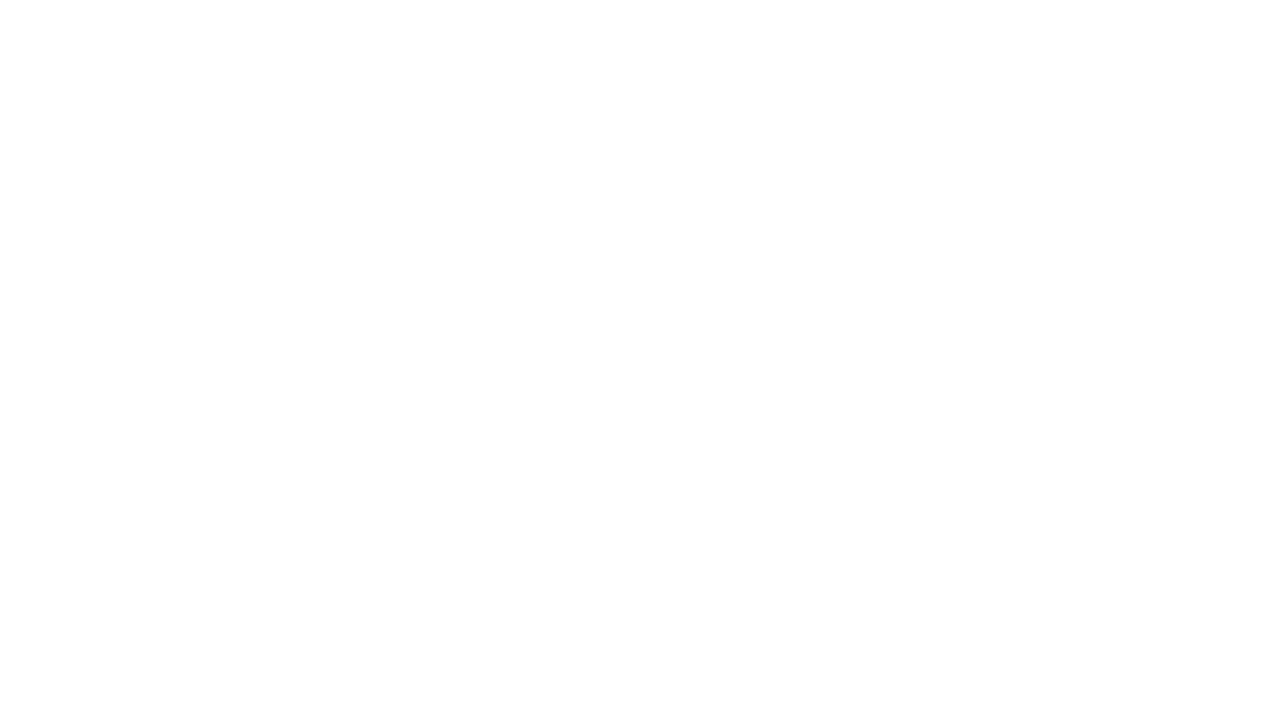
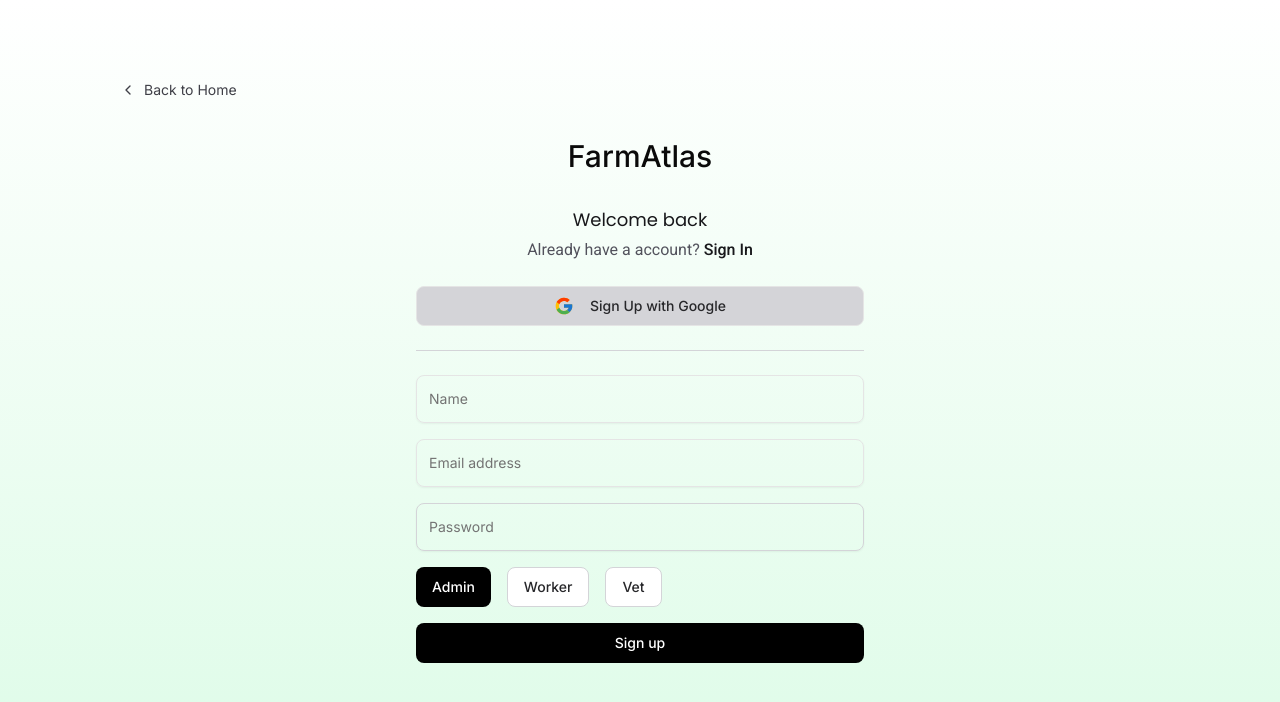
Before and after one commit to prithvikings/farmatlas, a React app in the folder frontend/: page /Signup in a window 1280 px wide. Before the commit this address had no page. Shown: the top 702 px of the page. Built offline with nearby package versions, Linux system fonts and the light colour scheme; the HTML template or start-up script is replaced by a standard one.

Commit message:
Completed The frontend design of signup and signin

```diff
--- a/frontend/package.json
+++ b/frontend/package.json
@@ -23,6 +23,7 @@
     "motion": "^12.23.25",
     "react": "^19.2.0",
     "react-dom": "^19.2.0",
+    "react-icons": "^5.5.0",
     "react-markdown": "^10.1.0",
     "react-router-dom": "^7.10.1",
     "tailwind-animate": "^0.2.10",
--- a/frontend/src/App.jsx
+++ b/frontend/src/App.jsx
@@ -3,6 +3,8 @@ import { Route, Routes } from "react-router-dom";
 import Landing from './page/Landing'
 import Support from './page/Support'
 import SupportBlog from './components/Landing/SupportBlog';
+import Signin from './page/Signin';
+import Signup from './page/Signup';
 
 const App = () => {
 
@@ -11,6 +13,8 @@ const App = () => {
       <Route path="/" element={<Landing />} />
       <Route path='/support' element={<Support />} />
       <Route path="/support/:supportname" element={<SupportBlog />} />
+      <Route path='/get-started' element={<Signin />} />
+      <Route path='/Signup' element={<Signup />} />
     </Routes>
   )
 }
--- a/frontend/src/components/BentoItem.jsx
+++ b/frontend/src/components/BentoItem.jsx
@@ -42,20 +42,20 @@ export function BentoItem() {
   return (
     <div className="grid grid-cols-2 p-10 md:grid-cols-3 gap-4">
       <AnimatedBackground
-        className="rounded-lg bg-zinc-200 dark:bg-zinc-800"
+        className="rounded-lg bg-zinc-200 dark:bg-zinc-900"
         transition={{ type: 'spring', bounce: 0.2, duration: 0.6 }}
         enableHover
       >
         {ITEMS.map((item) => (
           <div
             key={item.id}
-            className={`bento-item bg-zinc-300 px-4 py-6 rounded-lg ${item.className}`}
+            className={`bento-item bg-zinc-300 dark:bg-zinc-800 px-4 py-6 rounded-lg ${item.className}`}
             data-id={`card-${item.id}`}
           >
             <h3 className="font-poppins text-lg font-medium text-zinc-800 dark:text-zinc-50">
               {item.title}
             </h3>
-            <p className="font-inter text-sm mt-4 text-zinc-700 dark:text-zinc-400">
+            <p className="font-inter text-sm mt-4 text-zinc-700 dark:text-zinc-300">
               {item.description}
             </p>
           </div>
--- a/frontend/src/components/Landing/Features.jsx
+++ b/frontend/src/components/Landing/Features.jsx
@@ -27,12 +27,12 @@ const Features = () => {
         {cardInfo.map(card => (
           <BorderTrailCard1
             key={card.id}
-            className="bg-gray-100 p-6 rounded-lg shadow-md hover:shadow-xl transition duration-300"
+            className="bg-gray-100 dark:bg-gray-700 p-6 rounded-lg shadow-md hover:shadow-xl transition duration-300"
           >
             <h2 className="font-poppins text-xl font-medium mb-2">
               {card.title}
             </h2>
-            <p className="font-inter text-sm text-zinc-700">
+            <p className="font-inter text-sm text-zinc-700 dark:text-zinc-300">
               {card.desc}
             </p>
           </BorderTrailCard1>
--- a/frontend/src/components/ui/button.jsx
+++ b/frontend/src/components/ui/button.jsx
@@ -19,6 +19,7 @@ const buttonVariants = cva(
         ghost: "hover:bg-accent hover:text-accent-foreground",
         link: "text-primary underline-offset-4 hover:underline",
         btntheme: "bg-green-600 text-white hover:bg-green-700",
+        kala:"bg-black text-white hover:bg-zinc-900",
       },
       size: {
         default: "h-10 px-4 py-2",
--- /dev/null
+++ b/frontend/src/page/Signin.jsx
@@ -0,0 +1,68 @@
+import { Button } from "../components/ui/button";
+import { Input } from "../components/ui/input";
+import { Link } from "react-router-dom";
+import { FcGoogle } from "react-icons/fc";
+import { ChevronLeft } from "lucide-react";
+import { useState } from "react";
+
+
+const Signin = () => {
+  const [Error, setError] = useState(false);
+  return (
+    <div className="relative min-h-screen flex flex-col justify-center items-center px-4 bg-gradient-to-b from-white to-green-200/50">
+      <Link to="/" className="text-zinc-700 hover:text-zinc-900 transition duration-300 absolute z-100 top-20 left-30 font-inter text-sm flex items-center"><ChevronLeft className="size-4 mr-2" /> Back to Home</Link>
+      <h1 className="text-3xl font-medium font-inter mb-8">FarmAtlas</h1>
+
+      {/* Auth card area */}
+      <div className="flex flex-col items-center w-full max-w-md gap-6">
+        <div className="text-center space-y-1">
+          <h2 className="text-lg font-poppins text-zinc-900">Welcome back</h2>
+          <p className="text-zinc-600 text-md font-roboto">
+            Don’t have an account?{" "}
+            <Link to="/Signup" className="font-medium text-zinc-900">
+              Register
+            </Link>
+          </p>
+        </div>
+
+        {/* Google Button */}
+        <Button
+          variant="outline"
+          className="w-full py-2 font-inter bg-zinc-300 text-zinc-800 cursor-pointer transition duration-300 gap-4"
+        >
+         <FcGoogle size={20} /> Sign in with Google
+        </Button>
+
+        {/* Divider */}
+        <div className="w-full h-px bg-zinc-300" />
+
+        {/* Email + Password */}
+        <div className="w-full space-y-4">
+          <Input
+            placeholder="Email address"
+            className="w-full h-12 font-inter text-zinc-700 transition duration-300"
+          />
+          <Input
+            placeholder="Password"
+            type="password"
+            className="w-full h-12 font-inter text-zinc-700 border-zinc-300 focus:border-none outline-0 transition duration-300"
+          />
+{ Error && <div className="bg-red-200 px-4 py-2 border-2 border-red-500 text-red-500 shadow-xl my-8">Something went wrong. Please try again.</div> }
+
+          <Button
+          variant={"kala"}
+          className="w-full h-10 font-inter text-white cursor-pointer transition duration-300">
+
+            Sign in
+          </Button>
+
+          <p className="text-sm font-roboto text-center text-zinc-700 cursor-pointer hover:text-zinc-900 transition duration-300">
+            Forgot password?
+          </p>
+        </div>
+      </div>
+    </div>
+  );
+};
+
+export default Signin;
--- /dev/null
+++ b/frontend/src/page/Signup.jsx
@@ -0,0 +1,95 @@
+import { Button } from "../components/ui/button";
+import { Input } from "../components/ui/input";
+import { Link } from "react-router-dom";
+import { FcGoogle } from "react-icons/fc";
+import { ChevronLeft } from "lucide-react";
+import { useState } from "react";
+
+const Signup = () => {
+  const [Error, setError] = useState(false);
+  const [role, setRole] = useState("Admin");
+
+  return (
+    <div className="relative min-h-screen flex flex-col justify-center items-center px-4 bg-gradient-to-b from-white to-green-200/50">
+      <Link
+        to="/"
+        className="text-zinc-700 hover:text-zinc-900 transition duration-300 absolute z-100 top-20 left-30 font-inter text-sm flex items-center"
+      >
+        <ChevronLeft className="size-4 mr-2" /> Back to Home
+      </Link>
+      <h1 className="text-3xl font-medium font-inter mb-8">FarmAtlas</h1>
+
+      {/* Auth card area */}
+      <div className="flex flex-col items-center w-full max-w-md gap-6">
+        <div className="text-center space-y-1">
+          <h2 className="text-lg font-poppins text-zinc-900">Welcome back</h2>
+          <p className="text-zinc-600 text-md font-roboto">
+            Already have a account?{" "}
+            <Link to="/get-started" className="font-medium text-zinc-900">
+              Sign In
+            </Link>
+          </p>
+        </div>
+
+        {/* Google Button */}
+        <Button
+          variant="outline"
+          className="w-full py-2 font-inter bg-zinc-300 text-zinc-800 cursor-pointer transition duration-300 gap-4"
+        >
+          <FcGoogle size={20} /> Sign Up with Google
+        </Button>
+
+        {/* Divider */}
+        <div className="w-full h-px bg-zinc-300" />
+
+        {/* Email + Password */}
+        <div className="w-full space-y-4">
+          <Input
+            placeholder="Name"
+            className="w-full h-12 font-inter text-zinc-700 transition duration-300"
+          />
+          <Input
+            placeholder="Email address"
+            className="w-full h-12 font-inter text-zinc-700 transition duration-300"
+          />
+          <Input
+            placeholder="Password"
+            type="password"
+            className="w-full h-12 font-inter text-zinc-700 border-zinc-300 focus:border-none outline-0 transition duration-300"
+          />
+          <div className="gap-4 flex">
+            {["Admin", "Worker", "Vet"].map((r) => (
+              <Button
+                key={r}
+                onClick={() => setRole(r)}
+                className={
+                  "h-10 font-inter transition duration-300 cursor-pointer " +
+                  (role === r
+                    ? "bg-black text-white hover:bg-zinc-900" // selected
+                    : "bg-white border border-zinc-300 text-zinc-800 hover:bg-zinc-100") // unselected
+                }
+              >
+                {r}
+              </Button>
+            ))}
+          </div>
+
+          {Error && (
+            <div className="bg-red-200 px-4 py-2 border-2 border-red-500 text-red-500 shadow-xl my-8">
+              Something went wrong. Please try again.
+            </div>
+          )}
+
+          <Button
+            variant={"kala"}
+            className="w-full h-10 font-inter text-white cursor-pointer transition duration-300"
+          >
+            Sign up
+          </Button>
+        </div>
+      </div>
+    </div>
+  );
+};
+
+export default Signup;
```
Also changed, not shown: frontend/src/components/Landing/Navbar.jsx (+5 -3 lines), 1 other file (tests, documents, lock files or other folders).
